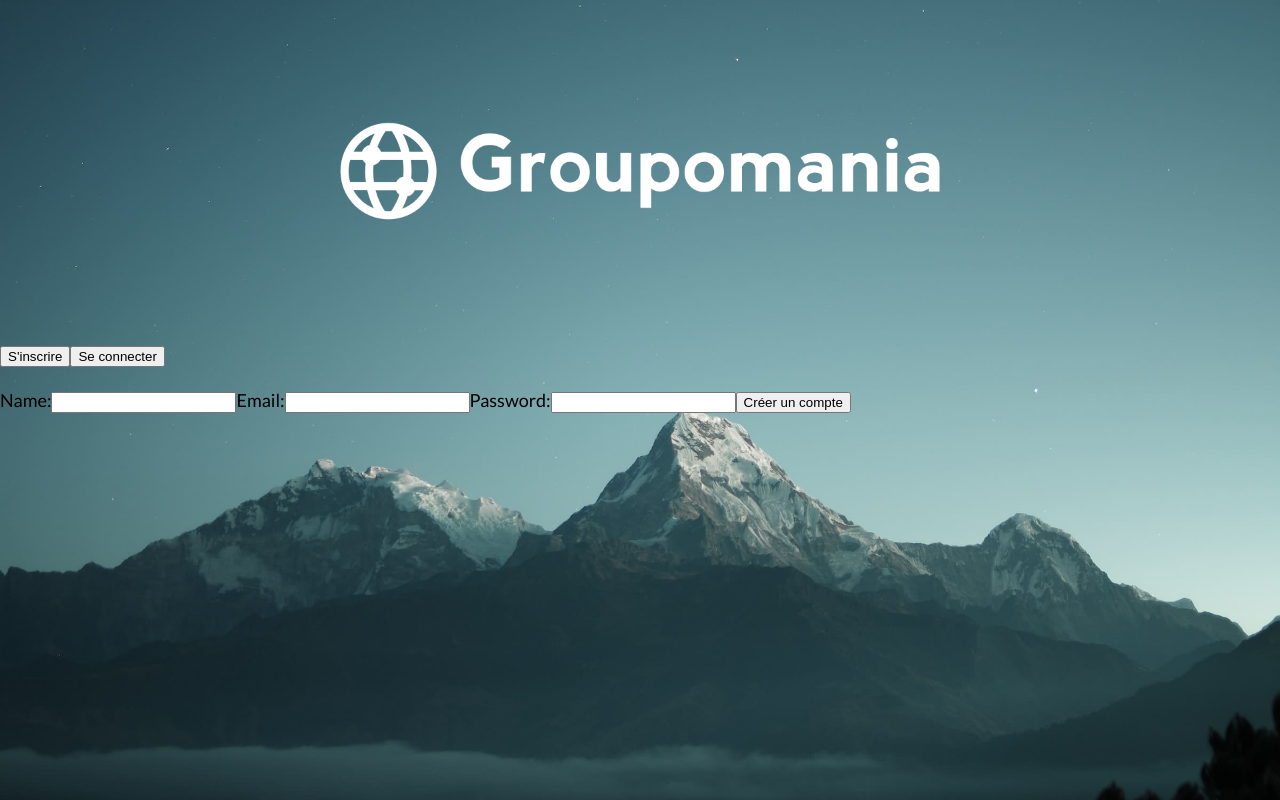
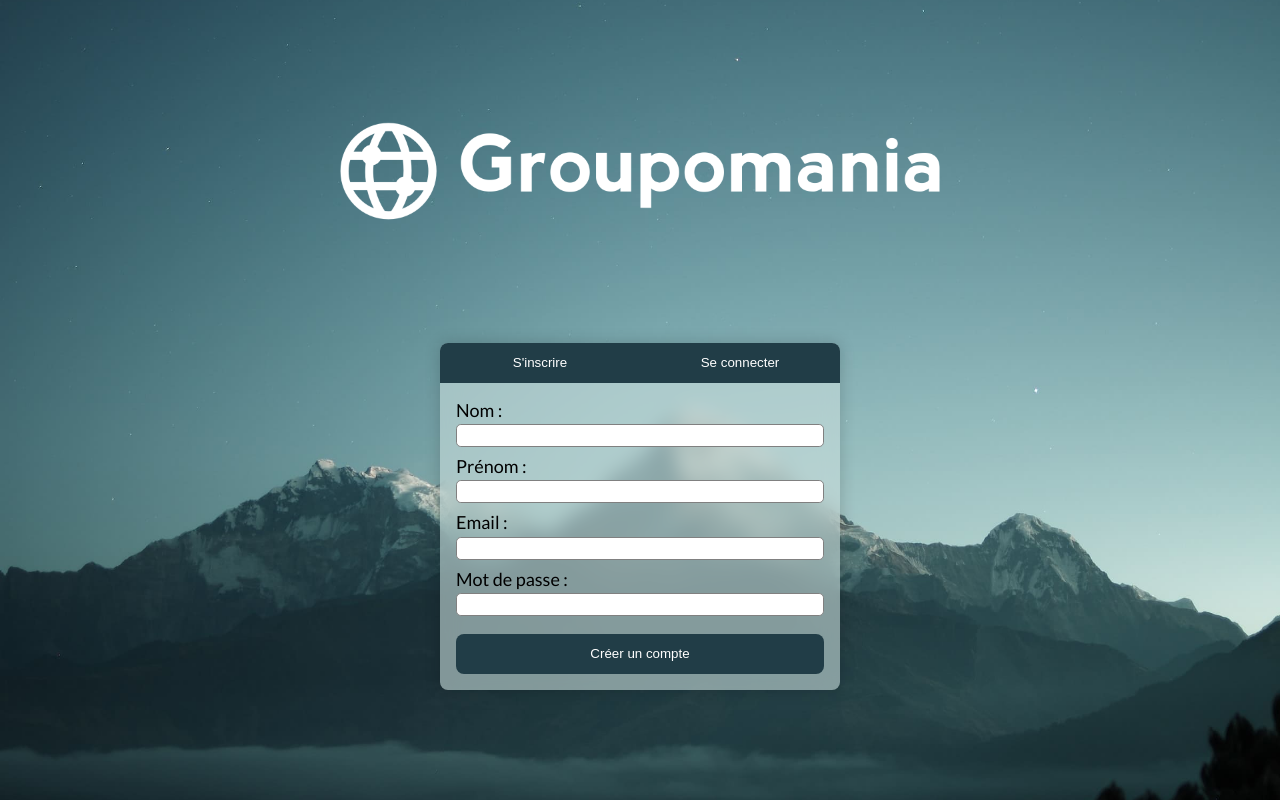
Before and after one commit to CamilleLinan/Groupomania_Angular, an Angular app: page / in a window 1280 px wide. Built offline with nearby package versions, Linux system fonts and the light colour scheme.

Commit message:
login page in progress

```diff
--- a/src/app/login/components/login/login.component.html
+++ b/src/app/login/components/login/login.component.html
@@ -2,35 +2,49 @@
     <img src="../../../../assets/img/groupomania-logo.png" alt="groupomania logo" class="login_header_img">
 </header>
 
-<section className="login_section bg_section">
-    <header className="login_section_header">
-        <button id="signup" (click)="toggleForm('signUp')">S'inscrire</button>
-        <button id="signin" (click)="toggleForm('signIn')">Se connecter</button>
+<section class="login_section bg_section">
+    <header class="login_section_header">
+        <button id="signup" (click)="toggleForm('signUp')" class="login_section_header_btn login_section_header_btn_signup">S'inscrire</button>
+        <button id="signin" (click)="toggleForm('signIn')" class="login_section_header_btn login_section_header_btn_signin">Se connecter</button>
     </header>
-    <br/>
-    <article className="login_section_form">
-        <form *ngIf="showSignUpForm" (ngSubmit)="onSubmitSignUpForm(signUpForm)" #signUpForm="ngForm">
-            <label for="name">Name:</label>
-            <input type="text" name="name" id="name" ngModel required>
 
-            <label for="email">Email:</label>
-            <input type="email" name="email" id="email" ngModel required>
+    <article class="login_section_form">
+        <form [formGroup]="signUpForm" *ngIf="showSignUpForm">
+            <label for="lastname" class="form_label">Nom :</label>
+            <input type="text" formControlName="lastname" id="lastname" class="form_input">
 
-            <label for="password">Password:</label>
-            <input type="password" name="password" id="password" ngModel required>
+            <span *ngIf="signUpForm.get('lastname')?.touched && signUpForm.get('lastname')?.invalid" class="form_error">{{ getErrorMessage('lastname') }}</span>
 
-            <button type="submit">Créer un compte</button>
+            <label for="firstname" class="form_label">Prénom :</label>
+            <input type="text" formControlName="firstname" id="firstname" class="form_input">
+
+            <span *ngIf="signUpForm.get('firstname')?.touched && signUpForm.get('firstname')?.invalid" class="form_error">{{ getErrorMessage('firstname') }}</span>
+
+            <label for="email" class="form_label">Email :</label>
+            <input type="email" formControlName="email" id="email" class="form_input">
+
+            <span *ngIf="signUpForm.get('email')?.touched && signUpForm.get('email')?.invalid" class="form_error">{{ getErrorMessage('email') }}</span>
+
+            <label for="password" class="form_label">Mot de passe :</label>
+            <input type="password" formControlName="password" id="password" class="form_input">
+
+            <span *ngIf="signUpForm.get('password')?.touched && signUpForm.get('password')?.invalid" class="form_error">{{ getErrorMessage('password') }}</span>
+
+            <button type="submit" (click)="onSubmitSignUpForm()" [disabled]="signUpForm.invalid" class="form_btn">
+                Créer un compte
+            </button>
           </form>
 
-          <!-- Affiche le formulaire d'inscription si showRegisterForm est vrai -->
-          <form *ngIf="showSignInForm" (ngSubmit)="onSubmitSignInForm(signInForm)" #signInForm="ngForm">
-            <label for="email">Email:</label>
-            <input type="email" name="email" id="email" ngModel required>
+          <form [formGroup]="signInForm"  *ngIf="showSignInForm">
+            <label for="email" class="form_label">Email :</label>
+            <input type="email" formControlName="email" id="email" class="form_input">
 
-            <label for="password">Password:</label>
-            <input type="password" name="password" id="password" ngModel required>
+            <label for="password" class="form_label">Mot de passe :</label>
+            <input type="password" formControlName="password" id="password" class="form_input">
 
-            <button type="submit">Se connecter</button>
+            <button type="submit" (click)="onSubmitSignInForm()" [disabled]="signUpForm.invalid" class="form_btn">
+                Se connecter
+            </button>
           </form>
     </article>
 </section>
--- a/src/app/login/components/login/login.component.scss
+++ b/src/app/login/components/login/login.component.scss
@@ -3,9 +3,38 @@
         width: 100%;
         display: flex;
         margin: 7rem auto;
+
         &_img {
             width: 600px;
             margin: auto;
         }
     }
+
+    &_section {
+        width: 50%;
+        max-width: 400px;
+        margin: auto;
+        background-color: rgba(201, 222, 220, 0.6);
+        backdrop-filter: blur(10px);
+        border-radius: 0.5rem;
+        box-shadow: 0 0 16px #0000002e;
+
+        &_header {
+            display: flex;
+            justify-content: space-between;
+            width: 100%;
+            &_btn {
+                &_signup {
+                    border-radius: 0.5rem 0 0 0;
+                }
+                &_signin {
+                    border-radius: 0 0.5rem 0 0;
+                }
+            }
+        }
+        &_form {
+            margin: 1rem;
+        }
+
+    }
 }
--- a/src/app/login/components/login/login.component.ts
+++ b/src/app/login/components/login/login.component.ts
@@ -1,5 +1,5 @@
 import { Component } from '@angular/core';
-import { NgForm } from '@angular/forms';
+import { AbstractControl, FormBuilder, FormGroup, NgForm, Validators } from '@angular/forms';
 import { Router } from '@angular/router';
 
 @Component({
@@ -10,17 +10,85 @@ import { Router } from '@angular/router';
 export class LoginComponent {
   showSignUpForm = true;
   showSignInForm = false;
+  signUpForm!: FormGroup;
+  signInForm!: FormGroup;
+  namesRegex!: RegExp;
 
-  constructor(private router: Router) {}
+  constructor(private router: Router,
+              private formBuilder: FormBuilder) {}
 
-  ngOnInit(): void {}
+  ngOnInit(): void {
+    this.namesRegex = /^[a-zA-ZàáâäãåąčćęèéêëėįìíîïłńòóôöõøùúûüųūÿýżźñçčšžÀÁÂÄÃÅĄĆČĖĘÈÉÊËÌÍÎÏĮŁŃÒÓÔÖÕØÙÚÛÜŲŪŸÝŻŹÑßÇŒÆČŠŽ∂ð ,.'-]+$/i;
+    this.signUpForm = this.formBuilder.group({
+      lastname: [
+        null, [
+          Validators.required,
+          Validators.minLength(2),
+          Validators.maxLength(30),
+          Validators.pattern(this.namesRegex)
+        ]
+      ],
+      firstname: [
+        null, [
+          Validators.required,
+          Validators.minLength(2),
+          Validators.maxLength(30),
+          Validators.pattern(this.namesRegex)
+        ]
+      ],
+      email: [
+        null, [
+          Validators.required,
+          Validators.email
+        ]
+      ],
+      password: [
+        null, [
+          Validators.required
+        ]
+      ]
+    }),
 
-  onSubmitSignUpForm(form: NgForm): void {
-    console.log('SignUp form submitted:', form.value);
+    this.signInForm = this.formBuilder.group({
+      email: [
+        null, [
+          Validators.required,
+          Validators.email
+        ]
+      ],
+      password: [
+        null, [
+          Validators.required
+        ]
+      ]
+    });
   }
 
-  onSubmitSignInForm(form: NgForm): void {
-    console.log('SignIn form submitted:', form.value);
+  getErrorMessage(fieldName: string) {
+    const field = <AbstractControl>this.signUpForm.get(fieldName);
+    if (field?.hasError('required')) {
+      return 'Ce champ est requis';
+    }
+    if (field?.hasError('minlength')) {
+      return 'Le champ doit contenir au moins 2 caractères';
+    }
+
+    if (field?.hasError('maxlength')) {
+      return 'Le champ ne doit pas contenir plus de 30 caractères';
+    }
+
+    if (field?.hasError('pattern')) {
+      return 'Le champ ne doit contenir que des lettres';
+    }
+    return '';
+  }
+
+  onSubmitSignUpForm(): void {
+    console.log('SignUp form submitted:', this.signUpForm.value);
+  }
+
+  onSubmitSignInForm(): void {
+    console.log('SignIn form submitted:', this.signInForm.value);
   }
 
   toggleForm(form: string): void {
--- a/src/app/login/login.module.ts
+++ b/src/app/login/login.module.ts
@@ -1,7 +1,7 @@
 import { NgModule } from '@angular/core';
 import { CommonModule } from '@angular/common';
 import { LoginComponent } from './components/login/login.component';
-import { FormsModule } from '@angular/forms';
+import { FormsModule, ReactiveFormsModule } from '@angular/forms';
 
 
 @NgModule({
@@ -10,7 +10,8 @@ import { FormsModule } from '@angular/forms';
   ],
   imports: [
     CommonModule,
-    FormsModule
+    FormsModule,
+    ReactiveFormsModule
   ],
   exports: [
     LoginComponent
--- a/src/styles.scss
+++ b/src/styles.scss
@@ -1,4 +1,5 @@
 /* You can add global styles to this file, and also import other style files */
+/* FONTS */
 @font-face {
     font-family: 'Lato';
     src: url('./assets/fonts/Lato-Regular.ttf');
@@ -13,6 +14,12 @@
     font-family: 'Lato-Italic';
     src: url('./assets/fonts/Lato-Italic.ttf');
 }
+
+/* VARIABLES */
+$primary-clr: #14242A;
+$secondary-clr: #314245;
+$tertiary-clr: #99BEBF;
+$bg-clr: rgba(180, 208, 205, 0.525);
 
 body {
     margin: 0;
@@ -32,6 +39,32 @@ li {
     list-style-type: none;
 }
 
+form {
+    display: flex;
+    flex-direction: column;
+}
+
+button {
+    border: none;
+    border-radius: 0.5rem;
+    height: 2.5rem;
+    width: 100%;
+    color: white;
+    background-color: #213d47;
+}
+
 .bold {
     font-family: 'Lato-Bold';
 }
+
+.form {
+    &_input {
+        height: 1.2rem;
+        border: 1px solid grey;
+        border-radius: 0.3rem;
+        margin: 0.2rem 0 0.5rem 0;
+    }
+    &_btn {
+        margin: 0.6rem 0 1rem 0;
+    }
+}
```
